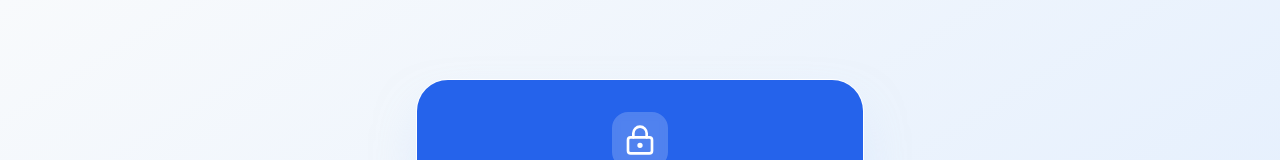
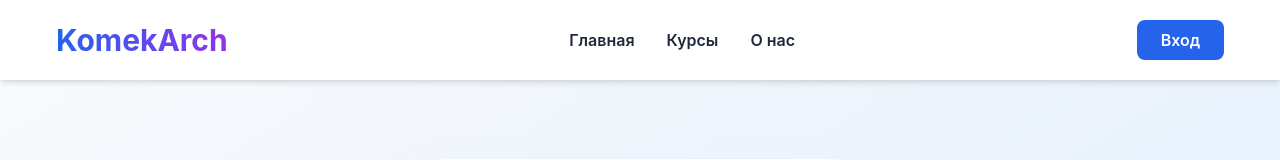
Before and after one commit to Abdulla4149/-, a Next.js app: page /login in a window 1280 px wide. Shown: the top 160 px of the page. Built offline with nearby package versions, Linux system fonts and the light colour scheme; no server answers.

Commit message:
feat: integrated next-auth session and fixed build script

```diff
--- a/app/layout.tsx
+++ b/app/layout.tsx
@@ -2,6 +2,8 @@ import "../styles/globals.css";
 import type { Metadata } from "next";
 import Footer from "@/components/Footer";
 import AiAssistant from "@/components/AiAssistant";
+import Header from "@/components/Header";
+import Providers from "./providers";
 
 export const metadata: Metadata = {
   title: "KomekArch",
@@ -19,9 +21,12 @@ export default function RootLayout({ children }: { children: React.ReactNode })
         <meta name="theme-color" content="#1e40af" />
       </head>
       <body>
-        {children}
-        <AiAssistant />
-        <Footer />
+        <Providers>
+          <Header />
+          {children}
+          <AiAssistant />
+          <Footer />
+        </Providers>
       </body>
     </html>
   );
--- /dev/null
+++ b/app/providers.tsx
@@ -0,0 +1,8 @@
+"use client";
+
+import { SessionProvider } from "next-auth/react";
+import type { ReactNode } from "react";
+
+export default function Providers({ children }: { children: ReactNode }) {
+  return <SessionProvider>{children}</SessionProvider>;
+}
--- a/components/Header.tsx
+++ b/components/Header.tsx
@@ -1,9 +1,9 @@
+'use client';
+
 import Link from 'next/link';
-import { useRouter } from 'next/router';
 import { signOut, useSession } from "next-auth/react";
 
 export default function Header() {
-    const router = useRouter();
     const { data: session, status } = useSession();
     return (
         <header className="sticky top-0 z-50 bg-white shadow-md">
@@ -17,9 +17,24 @@ export default function Header() {
                         </div>
                     </Link>
                     <nav className="hidden md:flex gap-8">
-                        <Link href="/" className={`font-semibold transition ${router.pathname === '/' ? 'text-blue-600' : 'hover:text-blue-600'}`}> Главная </Link>
-                        <Link href="/courses" className={`font-semibold transition ${router.pathname === '/courses' ? 'text-blue-600' : 'hover:text-blue-600'}`}> Курсы </Link>
-                        <Link href="/about" className={`font-semibold transition ${router.pathname === '/about' ? 'text-blue-600' : 'hover:text-blue-600'}`}> О нас </Link>
+                        <Link
+                            href="/"
+                            className="font-semibold transition hover:text-blue-600"
+                        >
+                            Главная
+                        </Link>
+                        <Link
+                            href="/courses"
+                            className="font-semibold transition hover:text-blue-600"
+                        >
+                            Курсы
+                        </Link>
+                        <Link
+                            href="/about"
+                            className="font-semibold transition hover:text-blue-600"
+                        >
+                            О нас
+                        </Link>
                     </nav>
                     {status === "authenticated" ? (
                         <div className="hidden md:flex items-center gap-3">
@@ -30,16 +45,16 @@ export default function Header() {
                                 onClick={() => signOut({ callbackUrl: "/" })}
                                 className="bg-slate-900 text-white px-5 py-2 rounded-lg font-semibold hover:bg-slate-800 transition"
                             >
-                                Выйти
+                                Sign Out
                             </button>
                         </div>
                     ) : (
-                        <button
-                            onClick={() => router.push('/login')}
+                        <Link
+                            href="/login"
                             className="hidden md:block bg-blue-600 text-white px-6 py-2 rounded-lg font-semibold hover:bg-blue-700 transition"
                         >
                             Вход
-                        </button>
+                        </Link>
                     )}
                 </div>
             </div>
--- a/package.json
+++ b/package.json
@@ -4,7 +4,7 @@
     "private": true,
     "scripts": {
         "dev": "next dev",
-        "build": "next build",
+        "build": "prisma generate && next build",
         "start": "next start",
         "lint": "next lint"
     },
```
